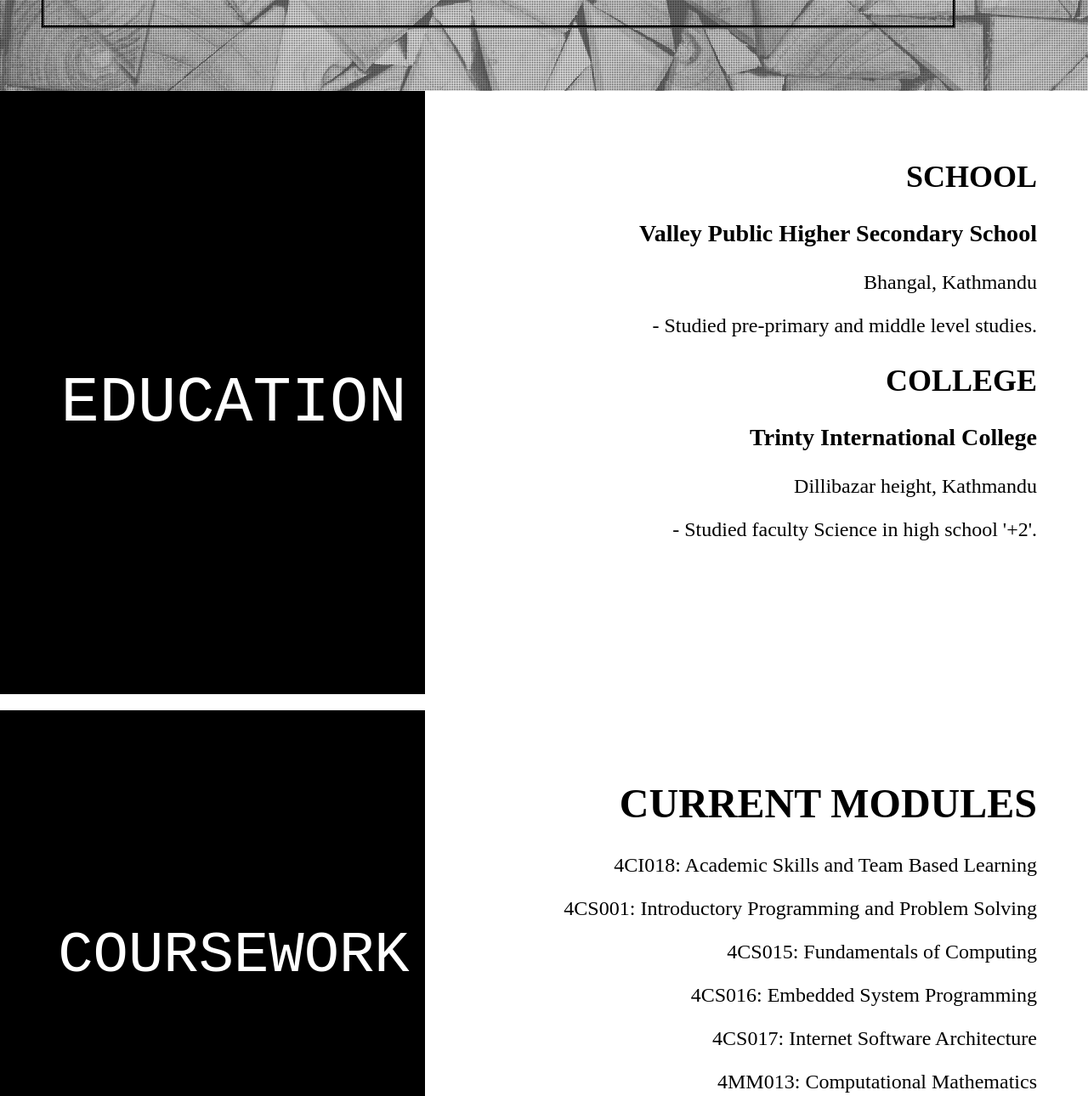
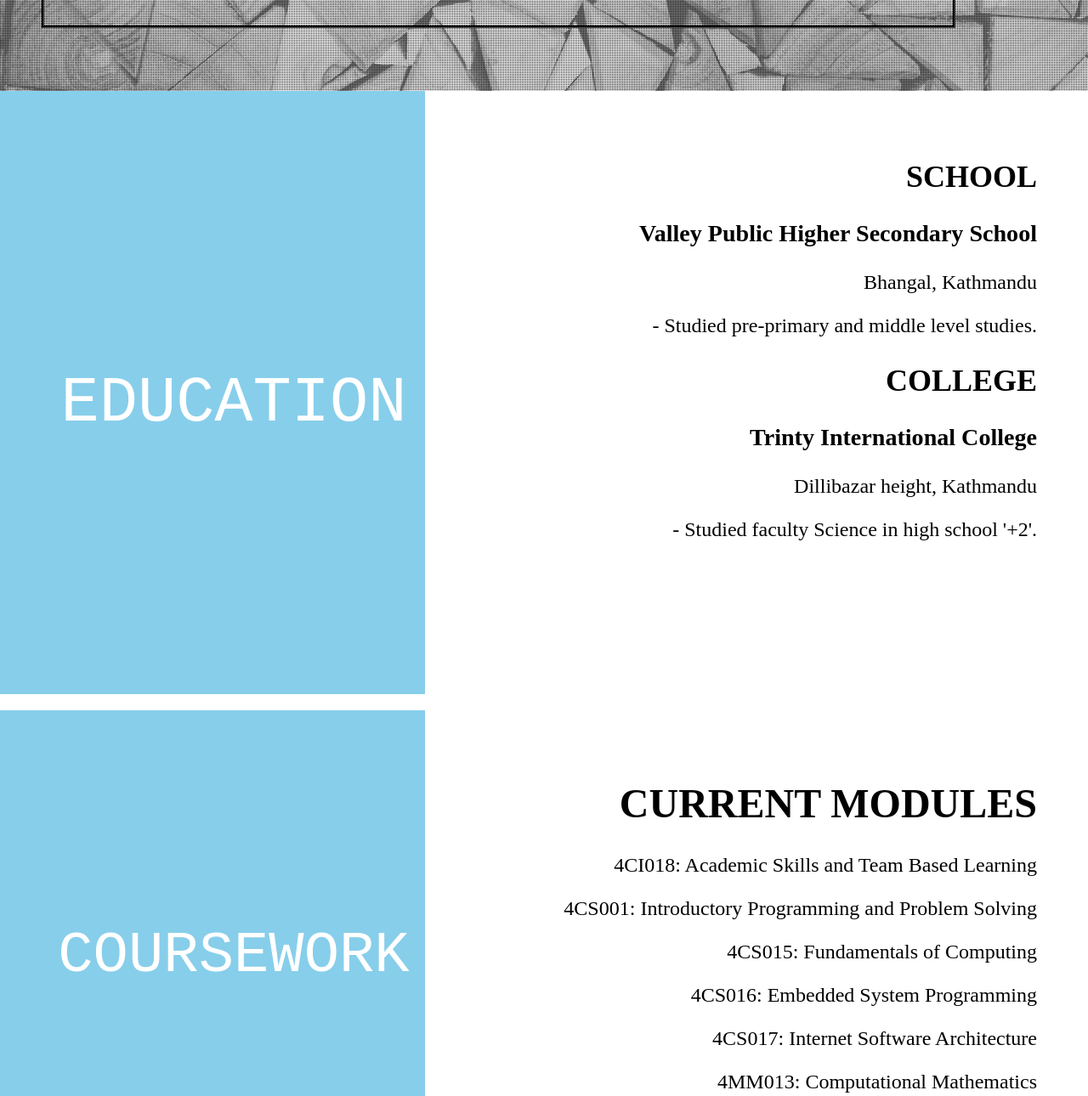
Before and after one commit to samer07/My-profile, a plain HTML site: page cv.html in a window 1280 px wide. Shown: the part 593-1883 px from the top of the page at 85% size. Drawn offline with Linux system fonts and the light colour scheme.

Commit message:
Update cv.css

```diff
--- a/css/cv.css
+++ b/css/cv.css
@@ -63,7 +63,7 @@ positio: relative;
   position: relative;
   z-index: 2;
   top:630px;
-  background-color: black;
+  background-color: skyblue;
   }
   .content-flex1 > p{
     padding-top:250px;
@@ -91,7 +91,7 @@ positio: relative;
   position: relative;
   z-index: 2;
   top:580px;
-  background-color: black;
+  background-color: skyblue;
   }
   .content-flex1-1 > p{
     padding-top:250px;
@@ -120,7 +120,7 @@ positio: relative;
   position: relative;
   z-index: 2;
   top:530px;
-  background-color: black;
+  background-color: skyblue;
   }
   .content-flex1-2 > p{
     padding-top:250px;
```
